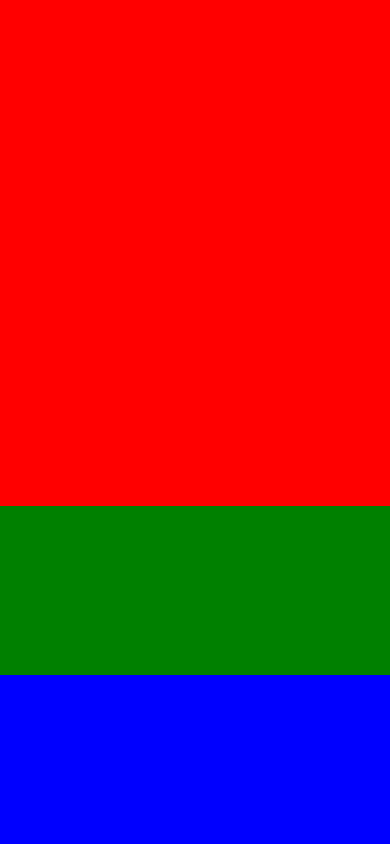
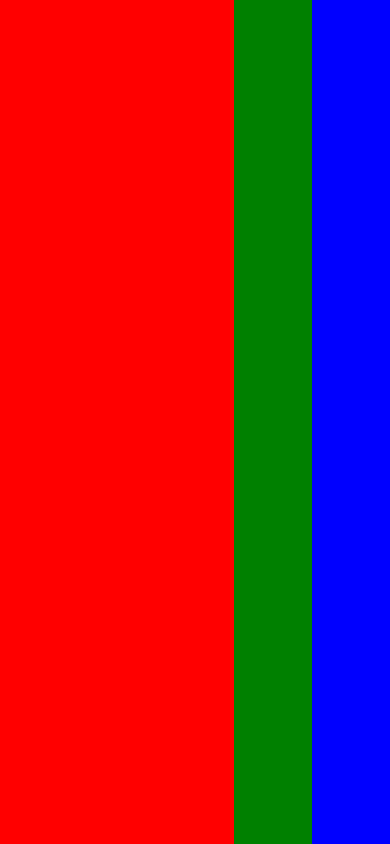
Before and after one commit to ashimaakash03/react-native-series, a React Native app: screen / in a window 390 px wide. Built offline with nearby package versions, Linux system fonts and the light colour scheme.

Commit message:
changed flex direction from default column to row

```diff
--- a/App.tsx
+++ b/App.tsx
@@ -4,18 +4,15 @@ import { Text, View, Button, StyleSheet } from 'react-native';
 const App = (): React.JSX.Element =>{
 	return(
 		<View style={styles.parent}>{/**Parent Container */}
-			<View style={styles.children}>
             			<View style={styles.child1}></View>{/**3/5 ratio */}
             			<View style={styles.child2}></View>
             			<View style={styles.child3}></View>
-            </View>
-		</View>
+        </View>
 	)
 }
 
 const styles= StyleSheet.create({
-	parent: {flex:1},
-	children: {flex:1},
+	parent: {flex:1, flexDirection: 'row'},
 	child1: {flex:3, backgroundColor:'red'},
 	child2: {flex:1, backgroundColor:'green'},
 	child3: {flex:1, backgroundColor:'blue'}
```
